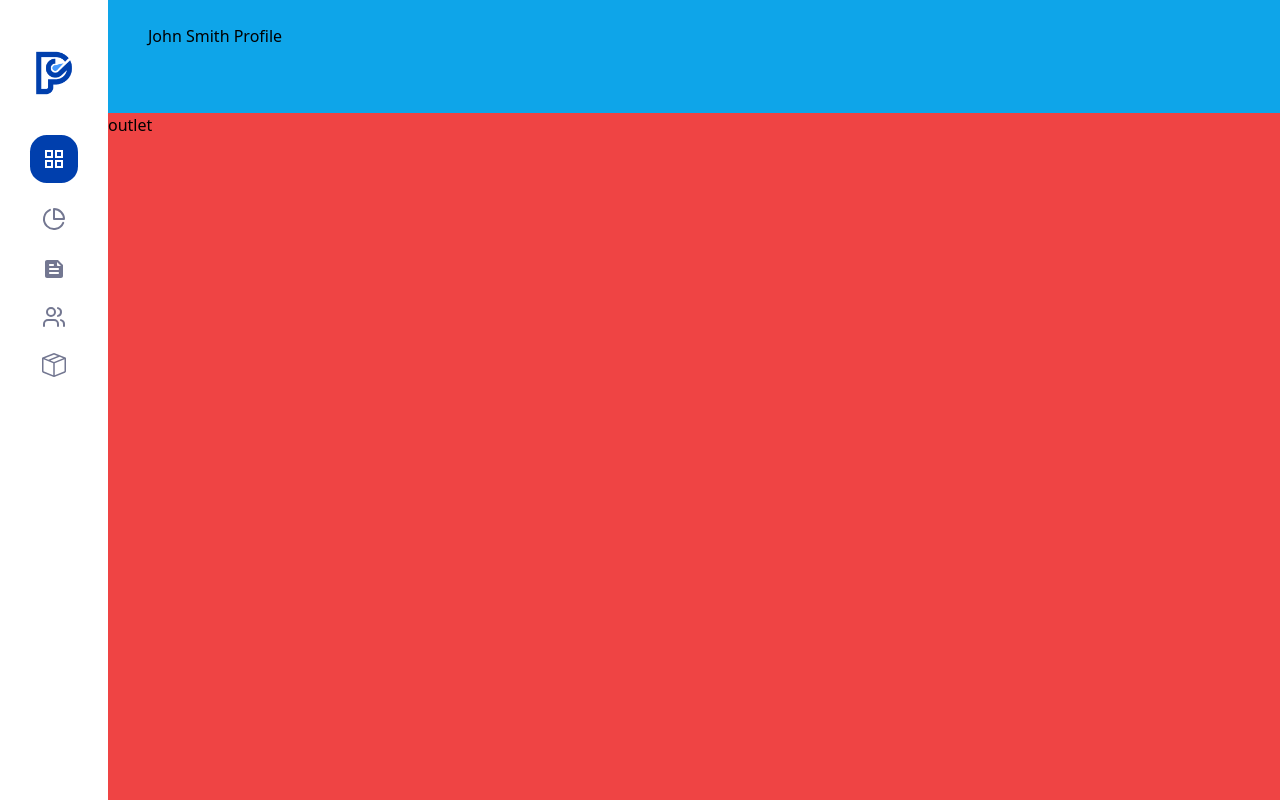
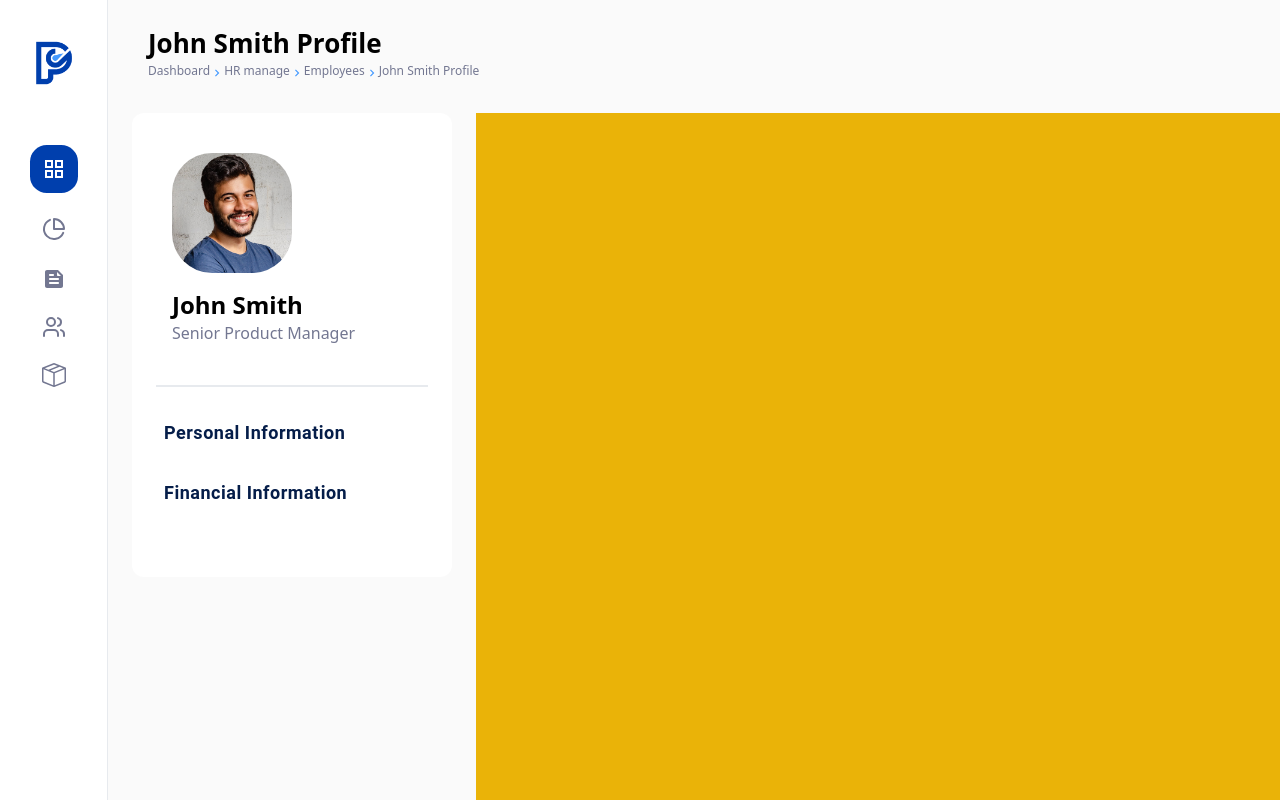
Before and after one commit to AdhamMadkour/personal-profile-graph-ql, a React (Vite) app: page / in a window 1280 px wide. Shown: the top 800 px of the page. Built offline with nearby package versions, Linux system fonts and the light colour scheme.

Commit message:
refactor: Update background color and styling in App, BodyContainer, Navbar, and Outlet components

```diff
--- a/src/App.tsx
+++ b/src/App.tsx
@@ -3,7 +3,7 @@ import SideBar from "./components/SideBar";
 
 function App() {
   return (
-    <div className="flex">
+    <div className="flex bg-[#FAFAFA]">
       <SideBar />
       <BodyContainer />
     </div>
--- a/src/components/BodyContainer.tsx
+++ b/src/components/BodyContainer.tsx
@@ -3,7 +3,7 @@ import Outlet from "./Outlet";
 
 const BodyContainer = () => {
   return (
-    <div className="flex flex-col w-screen bg-sky-500 bg-cover">
+    <div className="flex flex-col w-screen bg-[#FAFAFA]">
       <Navbar></Navbar>
       <Outlet></Outlet>
     </div>
--- /dev/null
+++ b/src/components/DataCardRail.tsx
@@ -0,0 +1,5 @@
+const DataCardRail = () => {
+  return <div className="w-[1155px] h-[1718px] bg-yellow-500 space-x-6"></div>;
+};
+
+export default DataCardRail;
--- a/src/components/Navbar.tsx
+++ b/src/components/Navbar.tsx
@@ -1,8 +1,57 @@
+import NotificationsNoneOutlinedIcon from "@mui/icons-material/NotificationsNoneOutlined";
+import AvatarPicture from "../assets/avatar.png";
+import ChevronRightOutlinedIcon from "@mui/icons-material/ChevronRightOutlined";
+
+const journey = ["Dashboard", "HR manage", "Employees", "John Smith Profile"];
+
 const Navbar = () => {
   return (
-    <div className="w-[1620px] h-[113px] left-[108px] px-10 py-6">
+    <div className="flex w-[1620px] h-[113px] left-[108px] px-10 py-6 justify-between bg-[#FAFAFA]">
       <div className="h-10 w-[470px]">
-        <h1>John Smith Profile</h1>
+        <h1 className="flex flex-col text-[26px] font-bold">
+          John Smith Profile
+        </h1>
+        <div>
+          <span className="flex flex-row w-[402px]">
+            {journey.map((item, index) => {
+              return (
+                <div key={index} className="flex flex-row">
+                  <p className="text-[#737791] text-xs">{item}</p>
+                  {index !== journey.length - 1 && (
+                    <ChevronRightOutlinedIcon
+                      sx={{
+                        color: "#459AFF",
+                        width: "14px",
+                        height: "14px",
+                        marginTop: "3px",
+                      }}
+                    />
+                  )}
+                </div>
+              );
+            })}
+          </span>
+        </div>
+      </div>
+      <div className="flex flex-row justify-between">
+        <div>
+          <NotificationsNoneOutlinedIcon />
+        </div>
+        <div>
+          <NotificationsNoneOutlinedIcon />
+        </div>
+        <div>
+          <NotificationsNoneOutlinedIcon />
+        </div>
+        <div>
+          <div>
+            <img
+              src={AvatarPicture}
+              alt="profile"
+              className="h-8 w-8 rounded-full"
+            />
+          </div>
+        </div>
       </div>
     </div>
   );
--- a/src/components/Outlet.tsx
+++ b/src/components/Outlet.tsx
@@ -1,7 +1,13 @@
-import React from "react";
+import ProfileCard from "./ProfileCard";
+import DataCardRail from "./DataCardRail";
 
 const Outlet = () => {
-  return <div className="h-screen bg-red-500">outlet</div>;
+  return (
+    <div className="flex flex-row h-screen bg-[#FAFAFA] space-x-6">
+      <ProfileCard></ProfileCard>
+      <DataCardRail></DataCardRail>
+    </div>
+  );
 };
 
 export default Outlet;
--- /dev/null
+++ b/src/components/ProfileCard.tsx
@@ -0,0 +1,40 @@
+import ProfileCardPersonal from "./ProfileCardPersonal";
+import Stack from "@mui/material/Stack";
+import Button from "@mui/material/Button";
+
+const profileCardOptions = ["Personal Information", "Financial Information"];
+
+const ProfileCard = () => {
+  return (
+    <div className="w-[393px] h-[464px] bg-white rounded-xl p-6 ml-6">
+      <ProfileCardPersonal></ProfileCardPersonal>
+      <div className="border-b-2 border-[#E7EAEE] mt-6"></div>
+      <div>
+        <Stack spacing={2} className="pt-6">
+          {profileCardOptions.map((item, index) => {
+            return (
+              <Button
+                key={index}
+                variant="text"
+                sx={{
+                  textTransform: "none",
+                  justifyContent: "flex-start",
+                  fontSize: "18px",
+                  fontWeight: "bold",
+                  color: "#051D49",
+                  "&:hover": {
+                    color: "#0F6CBD",
+                  },
+                }}
+              >
+                {item}
+              </Button>
+            );
+          })}
+        </Stack>
+      </div>
+    </div>
+  );
+};
+
+export default ProfileCard;
--- /dev/null
+++ b/src/components/ProfileCardPersonal.tsx
@@ -0,0 +1,16 @@
+import AvatarPicture from "../assets/avatar.png";
+const ProfileCardPersonal = () => {
+  return (
+    <div className="p-4">
+      <div className="flex justify-center h-[120px] w-[120px] bg-white">
+        <img src={AvatarPicture} alt="profile" className="rounded-[40px]" />
+      </div>
+      <div className="pt-4">
+        <h1 className="text-2xl font-bold">John Smith</h1>
+        <p className="text-[#737791]">Senior Product Manager</p>
+      </div>
+    </div>
+  );
+};
+
+export default ProfileCardPersonal;
--- a/src/components/SideBar.tsx
+++ b/src/components/SideBar.tsx
@@ -7,14 +7,13 @@ import { FiPieChart } from "react-icons/fi";
 
 function SideBar() {
   return (
-    <div className=" flex flex-col w-[108px] h-[1273px] bg-[#FFFFFF] items-center gap-10 p-[30px]">
-      <div className="h-[45px] flex justify-center items-center text-white text-2xl pt-[40px]">
+    <div className=" flex flex-col w-[108px] h-[1273px] bg-[#FFFFFF] items-center gap-10 p-[30px] pt-[40px] border-r-[#E7EAEE] border-r-[1px]">
+      <div className="h-[45px] flex justify-center items-center text-white text-2xl pt-0">
         <img src={firm_logo} alt="logo" className="size-11" />
       </div>
 
       <div className="flex flex-col items-center pt-5 gap-6 h-80 w-12">
         <div>
-          {/* inner radius */}
           <GridViewIcon
             sx={{
               backgroundColor: "#003fad",
```
Also changed, not shown: src/assets/avatar.png (added).
